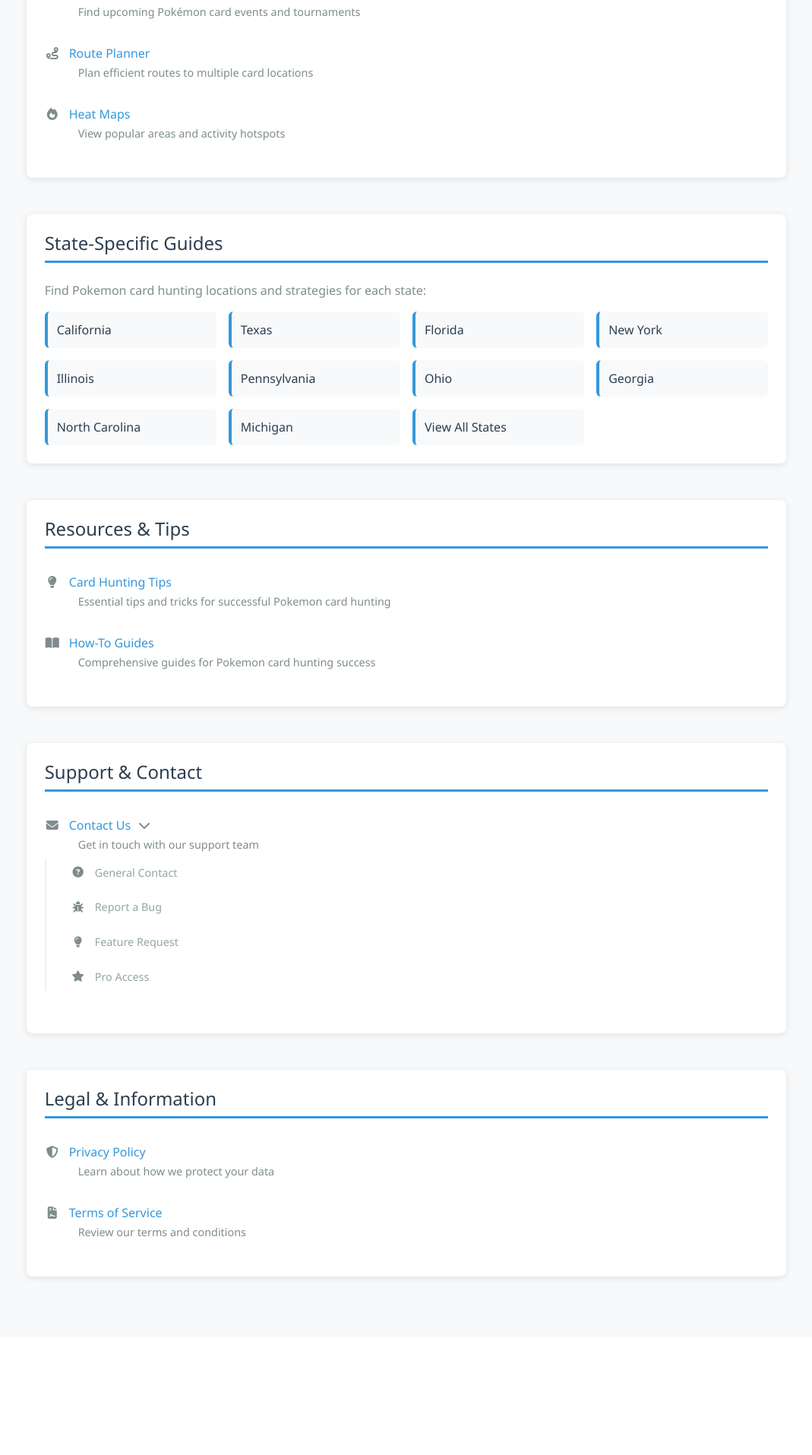
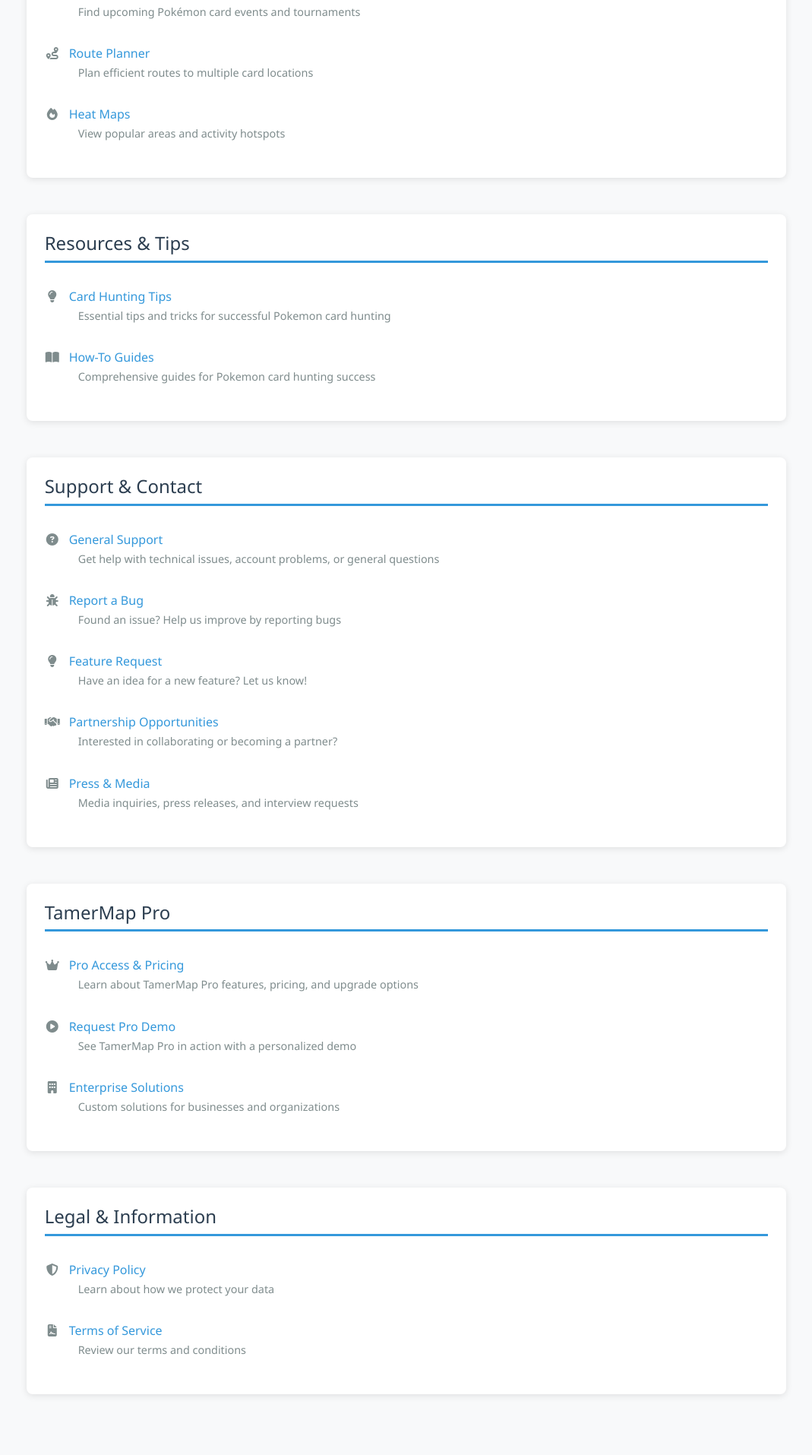
Before and after one commit to mdevore111/tamermap2, a Flask app: page /sitemap in a window 1280 px wide. Shown: the part 2444-4359 px from the top of the page at 76% size, without its empty margins (105-1174 px from the left). Before the commit the page ends 4129 px from the top, so only its background shows below. Run offline with Flask 3, Linux system fonts and the light colour scheme; parts of the project's set-up code (start-up, migrations or seed data) failed here and were passed over; some libraries are stand-ins or nearby versions.

Commit message:
Remove state-specific guides from HTML sitemap and reorganize contact sections - state pages are XML-only for search engines

```diff
--- a/templates/sitemap.html
+++ b/templates/sitemap.html
@@ -81,69 +81,9 @@
         line-height: 1.4;
     }
 
-    .contact-dropdown {
-        list-style: none;
-        padding-left: 2rem;
-        margin-top: 0.5rem;
-        border-left: 2px solid #ecf0f1;
-    }
 
-    .contact-dropdown li {
-        margin-bottom: 0.5rem;
-    }
 
-    .contact-dropdown a {
-        font-size: 0.9rem;
-        color: #95a5a6;
-    }
 
-    .dropdown-container {
-        position: relative;
-    }
-
-    .dropdown-trigger {
-        cursor: pointer;
-    }
-
-    .dropdown-arrow {
-        margin-left: 0.5rem;
-        transition: transform 0.3s ease;
-    }
-
-    .dropdown-trigger:hover .dropdown-arrow {
-        transform: rotate(180deg);
-    }
-
-    .state-grid {
-        display: grid;
-        grid-template-columns: repeat(auto-fill, minmax(200px, 1fr));
-        gap: 1rem;
-        margin-top: 1rem;
-    }
-
-    .state-item {
-        background: #f8f9fa;
-        padding: 0.75rem;
-        border-radius: 6px;
-        border-left: 4px solid #3498db;
-        transition: all 0.3s ease;
-    }
-
-    .state-item:hover {
-        background: #e9ecef;
-        transform: translateY(-2px);
-        box-shadow: 0 4px 12px rgba(0,0,0,0.1);
-    }
-
-    .state-item a {
-        color: #2c3e50;
-        font-weight: 500;
-        text-decoration: none;
-    }
-
-    .state-item a:hover {
-        color: #3498db;
-    }
 
     .guide-grid {
         display: grid;
@@ -211,9 +151,7 @@
             padding: 1rem;
         }
 
-        .state-grid {
-            grid-template-columns: repeat(auto-fill, minmax(150px, 1fr));
-        }
+
 
         .guide-grid {
             grid-template-columns: 1fr;
@@ -377,45 +315,7 @@
         </ul>
     </div>
 
-    <div class="sitemap-section">
-        <h2>State-Specific Guides</h2>
-        <p style="margin-bottom: 1rem; color: #7f8c8d;">Find Pokemon card hunting locations and strategies for each state:</p>
-        <div class="state-grid">
-            <div class="state-item">
-                <a href="{{ url_for('public.state_page', state_name='california') }}">California</a>
-            </div>
-            <div class="state-item">
-                <a href="{{ url_for('public.state_page', state_name='texas') }}">Texas</a>
-            </div>
-            <div class="state-item">
-                <a href="{{ url_for('public.state_page', state_name='florida') }}">Florida</a>
-            </div>
-            <div class="state-item">
-                <a href="{{ url_for('public.state_page', state_name='new-york') }}">New York</a>
-            </div>
-            <div class="state-item">
-                <a href="{{ url_for('public.state_page', state_name='illinois') }}">Illinois</a>
-            </div>
-            <div class="state-item">
-                <a href="{{ url_for('public.state_page', state_name='pennsylvania') }}">Pennsylvania</a>
-            </div>
-            <div class="state-item">
-                <a href="{{ url_for('public.state_page', state_name='ohio') }}">Ohio</a>
-            </div>
-            <div class="state-item">
-                <a href="{{ url_for('public.state_page', state_name='georgia') }}">Georgia</a>
-            </div>
-            <div class="state-item">
-                <a href="{{ url_for('public.state_page', state_name='north-carolina') }}">North Carolina</a>
-            </div>
-            <div class="state-item">
-                <a href="{{ url_for('public.state_page', state_name='michigan') }}">Michigan</a>
-            </div>
-            <div class="state-item">
-                <a href="{{ url_for('public.states_index') }}">View All States</a>
-            </div>
-        </div>
-    </div>
+
 
     <div class="sitemap-section">
         <h2>Resources & Tips</h2>
@@ -440,39 +340,67 @@
     <div class="sitemap-section">
         <h2>Support & Contact</h2>
         <ul class="sitemap-list">
-            <li class="dropdown-container">
-                <a href="#" class="dropdown-trigger">
-                    <i class="fas fa-envelope"></i>
-                    Contact Us
-                    <i class="fas fa-chevron-down dropdown-arrow"></i>
-                </a>
-                <div class="sitemap-description">Get in touch with our support team</div>
-                <ul class="contact-dropdown">
             <li>
                 <a href="{{ url_for('public.send_message', type='contact') }}">
                     <i class="fas fa-question-circle"></i>
-                            General Contact
+                    General Support
                 </a>
+                <div class="sitemap-description">Get help with technical issues, account problems, or general questions</div>
             </li>
             <li>
                 <a href="{{ url_for('public.send_message', type='bug') }}">
                     <i class="fas fa-bug"></i>
                     Report a Bug
                 </a>
+                <div class="sitemap-description">Found an issue? Help us improve by reporting bugs</div>
             </li>
             <li>
                 <a href="{{ url_for('public.send_message', type='feature') }}">
                     <i class="fas fa-lightbulb"></i>
                     Feature Request
                 </a>
+                <div class="sitemap-description">Have an idea for a new feature? Let us know!</div>
             </li>
             <li>
-                        <a href="{{ url_for('public.send_message', type='pro') }}">
-                            <i class="fas fa-star"></i>
-                            Pro Access
+                <a href="{{ url_for('public.send_message', type='partnership') }}">
+                    <i class="fas fa-handshake"></i>
+                    Partnership Opportunities
                 </a>
+                <div class="sitemap-description">Interested in collaborating or becoming a partner?</div>
+            </li>
+            <li>
+                <a href="{{ url_for('public.send_message', type='press') }}">
+                    <i class="fas fa-newspaper"></i>
+                    Press & Media
+                </a>
+                <div class="sitemap-description">Media inquiries, press releases, and interview requests</div>
             </li>
         </ul>
+    </div>
+
+    <div class="sitemap-section">
+        <h2>TamerMap Pro</h2>
+        <ul class="sitemap-list">
+            <li>
+                <a href="{{ url_for('public.send_message', type='pro') }}">
+                    <i class="fas fa-crown"></i>
+                    Pro Access & Pricing
+                </a>
+                <div class="sitemap-description">Learn about TamerMap Pro features, pricing, and upgrade options</div>
+            </li>
+            <li>
+                <a href="{{ url_for('public.send_message', type='demo') }}">
+                    <i class="fas fa-play-circle"></i>
+                    Request Pro Demo
+                </a>
+                <div class="sitemap-description">See TamerMap Pro in action with a personalized demo</div>
+            </li>
+            <li>
+                <a href="{{ url_for('public.send_message', type='enterprise') }}">
+                    <i class="fas fa-building"></i>
+                    Enterprise Solutions
+                </a>
+                <div class="sitemap-description">Custom solutions for businesses and organizations</div>
             </li>
         </ul>
     </div>
@@ -498,23 +426,3 @@
     </div>
 </div>
 {% endblock %}
-
-{% block extra_js %}
-<script>
-    // Simple dropdown functionality for contact section
-    document.addEventListener('DOMContentLoaded', function() {
-        const dropdownTriggers = document.querySelectorAll('.dropdown-trigger');
-
-        dropdownTriggers.forEach(trigger => {
-            trigger.addEventListener('click', function(e) {
-                e.preventDefault();
-                const dropdown = this.nextElementSibling.nextElementSibling;
-                dropdown.style.display = dropdown.style.display === 'block' ? 'none' : 'block';
-
-                const arrow = this.querySelector('.dropdown-arrow');
-                arrow.style.transform = dropdown.style.display === 'block' ? 'rotate(180deg)' : 'rotate(0deg)';
-            });
-        });
-    });
-</script>
-{% endblock %}
```
Lines whose indentation alone changed are shown as unchanged.
